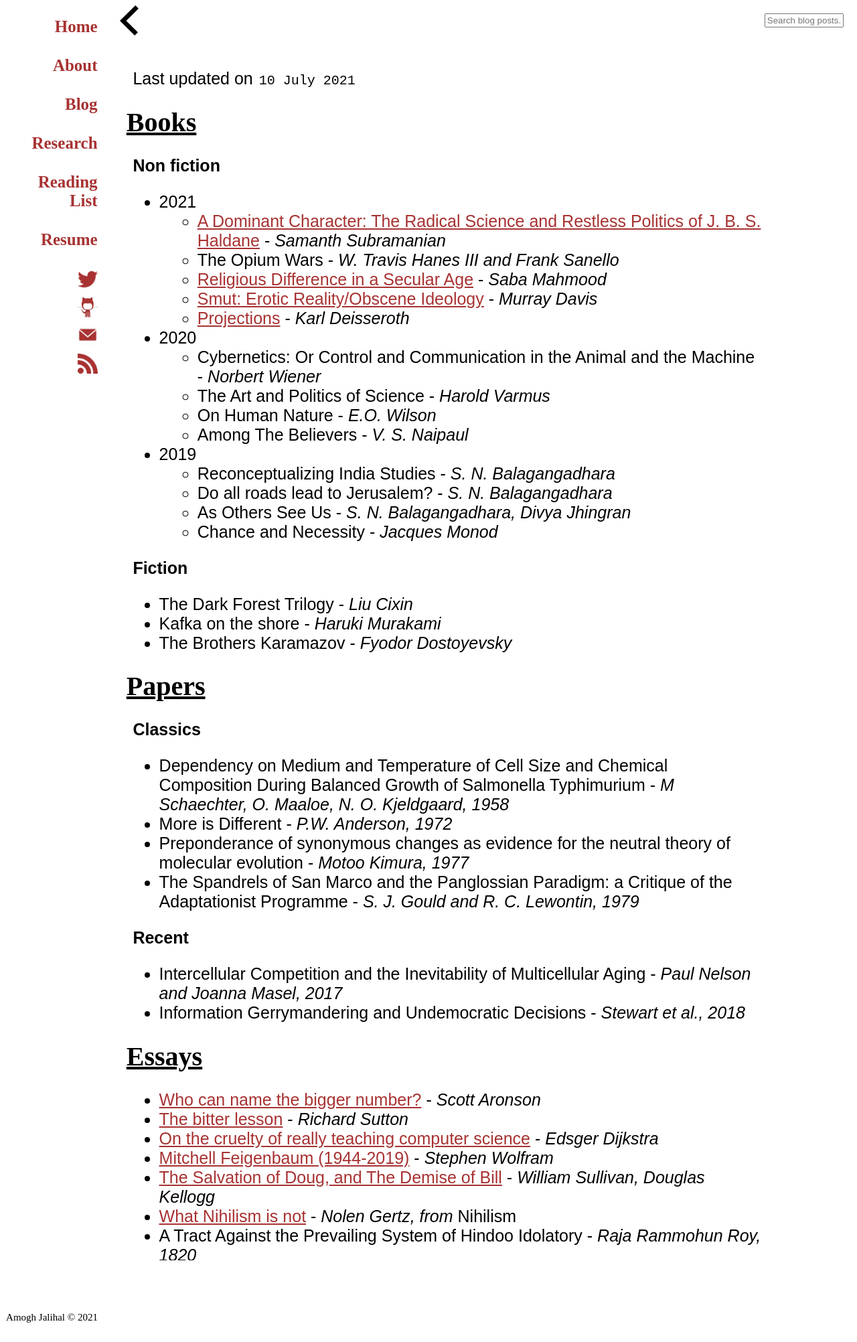
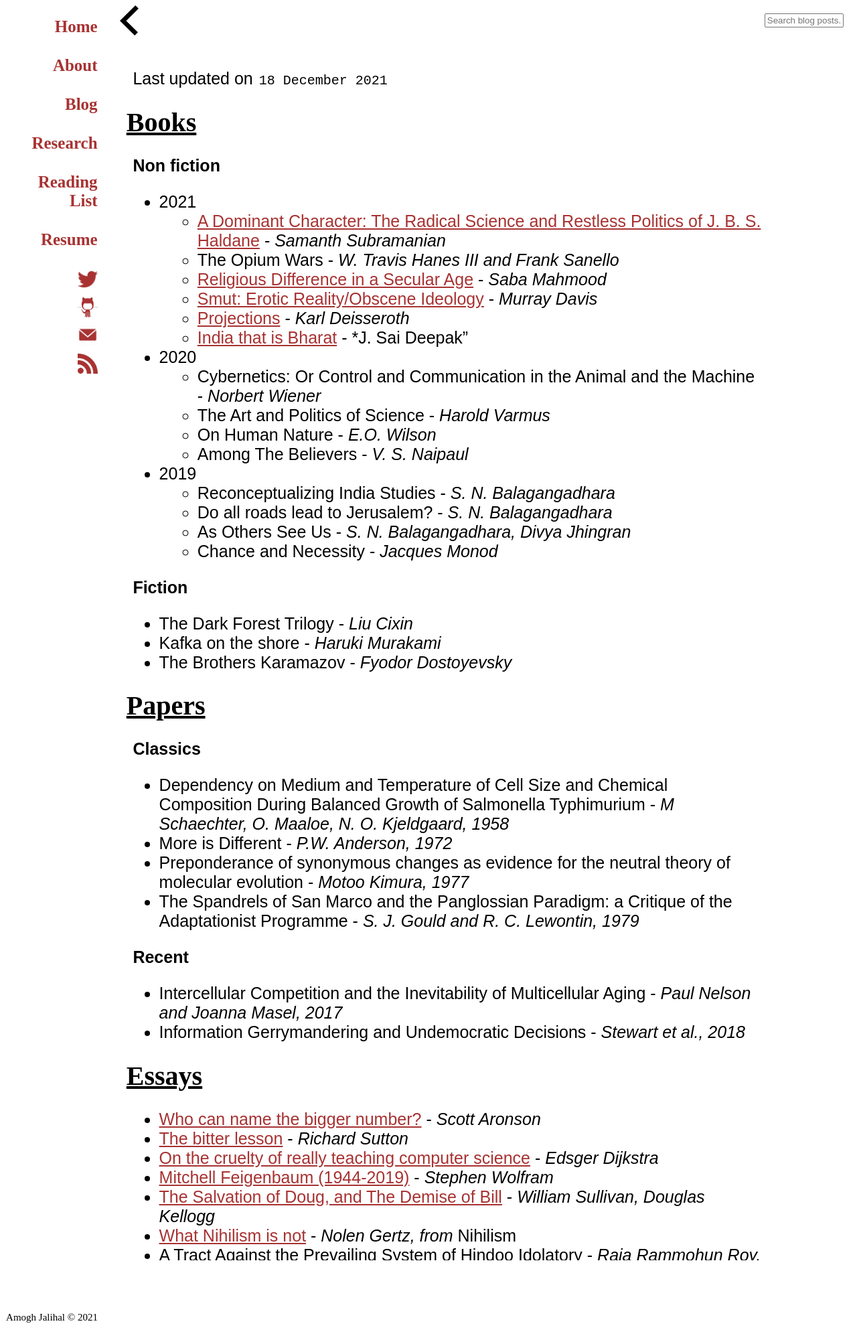
Before and after one commit to amoghpj/amoghpj.github.io, a Jekyll site: the page built from readinglist.md, in a window 1280 px wide. Shown: the whole page at 67% size. Built offline with Jekyll 4.4.1, drawn with Linux system fonts in a browser that asks for light colours; comment, search, counter and statistics services are not loaded.

Commit message:
Add India that is Bharat

```diff
--- a/readinglist.md
+++ b/readinglist.md
@@ -2,7 +2,7 @@
 layout: default
 title: Reading list
 ---
-Last updated on `10 July 2021`
+Last updated on `18 December 2021`
 
 # Books
 
@@ -14,6 +14,7 @@
   - [Religious Difference in a Secular Age](https://anthropology.berkeley.edu/religious-difference-secular-age-minority-report) - *Saba Mahmood*
   - [Smut: Erotic Reality/Obscene Ideology](https://www.amazon.com/dp/B01E71R4HE/ref=dp-kindle-redirect?_encoding=UTF8&btkr=1) - *Murray Davis*
   - [Projections](https://amoghpj.github.io/2021/08/16/projections) - *Karl Deisseroth*
+  - [India that is Bharat](https://www.bloomsbury.com/us/india-that-is-bharat-9789354352508/) - *J. Sai Deepak"
 - 2020
   - Cybernetics: Or Control and Communication in the Animal and the Machine - *Norbert Wiener*
   - The Art and Politics of Science - *Harold Varmus*
```
